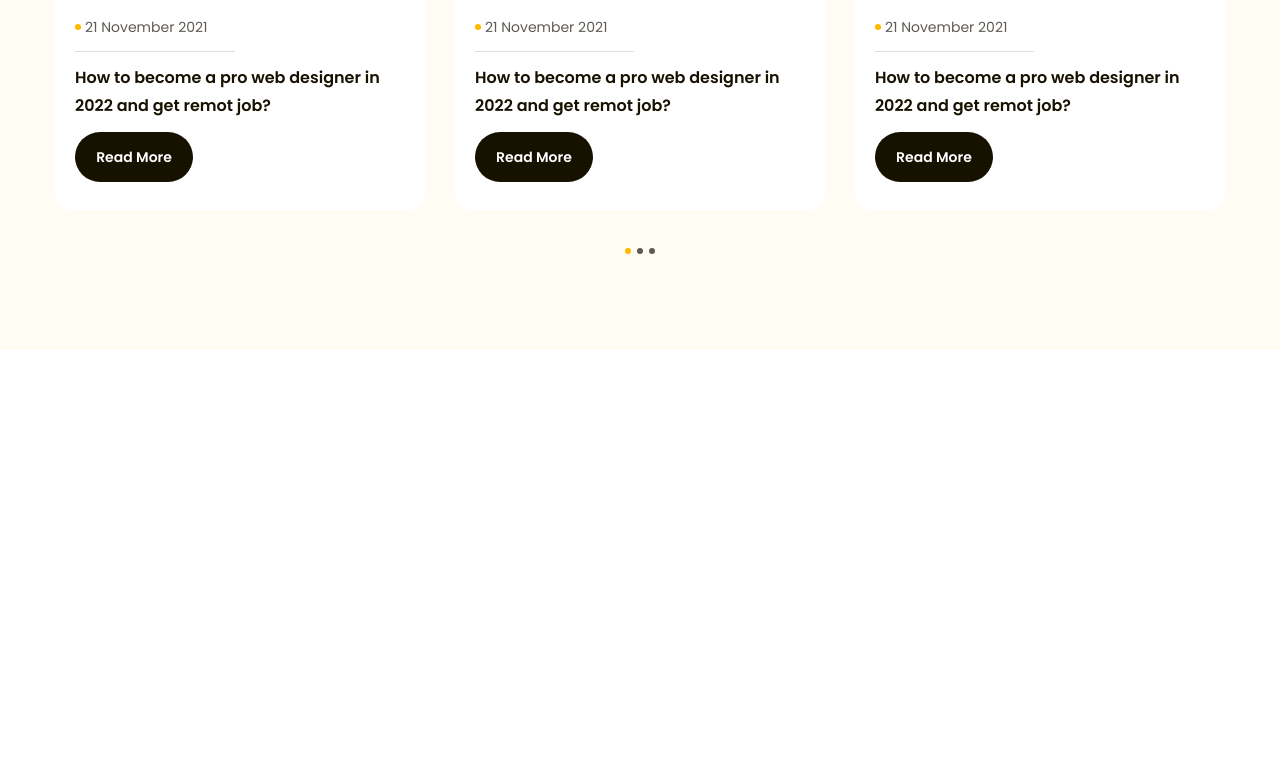
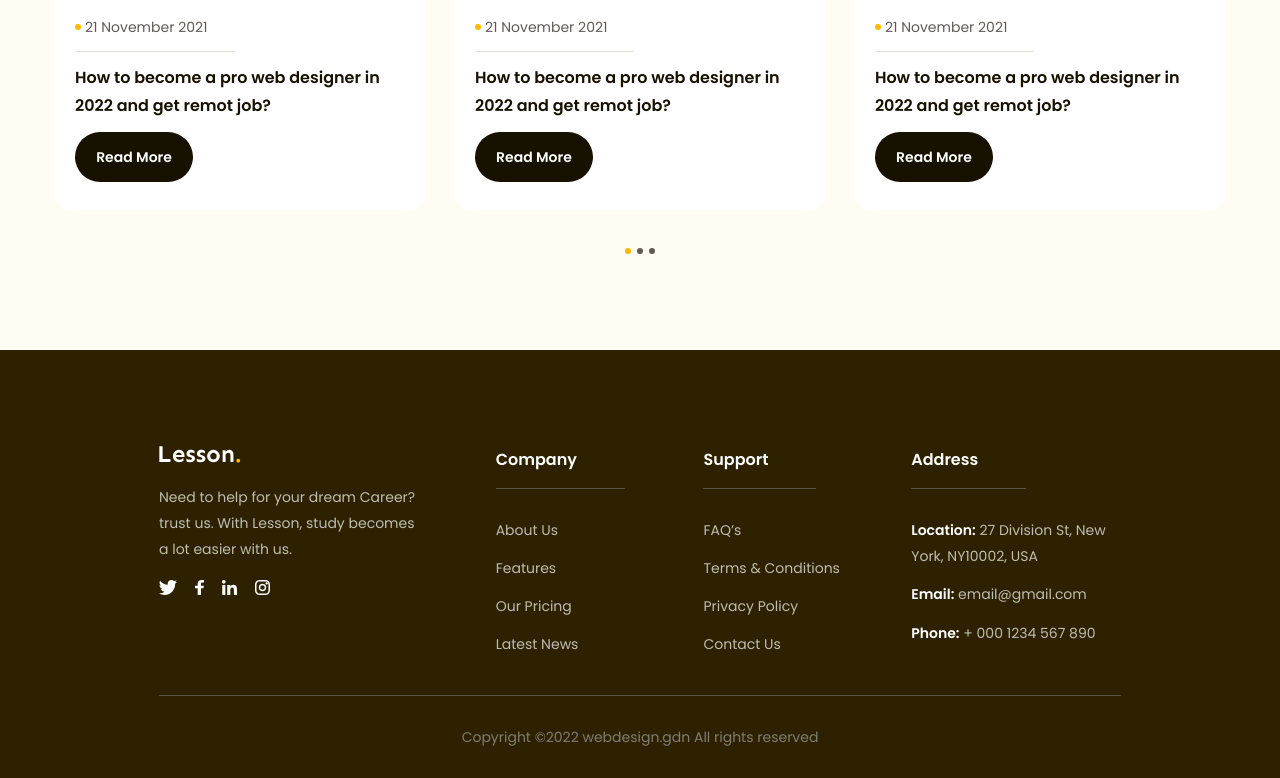
Before and after one commit to PamDng/htmlcss-project-02, a plain HTML site: page index.html in a window 1280 px wide. Shown: the part 4414-5192 px from the top of the page. Before the commit the page ends 5000 px from the top, so only its background shows below. Drawn offline with Linux system fonts and the light colour scheme.

Commit message:
làm phần footer

```diff
--- a/assets/css/style.css
+++ b/assets/css/style.css
@@ -79,6 +79,7 @@
     font-size: 3.8rem;
     line-height: 1.67;
 }
+
 
 .break-all {
     word-break: break-all;
@@ -678,3 +679,84 @@
     cursor: default;
     background: var(--primary-color);
 }
+
+/* footer */
+
+.footer {
+    padding: 96px 135px 0;
+    background: #2E2100;
+}
+
+.footer .row {
+    display: flex;
+    padding-bottom: 38px;
+    border-bottom: 1px solid #59554B;
+}
+
+.footer .row .column {
+    width: 21.6%;
+}
+
+.footer .row .column:first-child {
+    width: 35%;
+}
+
+.footer .desc {
+    margin-top: 18px;
+    max-width: 267px;
+    color: #BFBCB2;
+    font-size: 1.4rem;
+    font-weight: 400;
+    line-height: 1.86;
+}
+
+.footer .social {
+    display: flex;
+    gap: 18px;
+    margin-top: 18px;
+}
+
+.footer .title {
+    display: inline-block;
+    padding:0 48px 14px 0;
+    border-bottom: 1px solid #59554B;;
+    color: #FFF;
+    font-size: 1.6rem;
+    font-weight: 600;
+    line-height: 1.75;
+}
+
+.footer .list {
+    margin-top: 28px;
+
+}
+
+.footer .list a {
+    display: inline-block;
+    margin-bottom: 12px;
+    color: #BFBCB2;
+    font-size: 1.4rem;
+    line-height: 1.86;
+}
+
+.footer .list li:last-child a {
+    margin-bottom: 0;
+}
+
+.footer .list strong {
+    color: #FFF;
+    font-size: 1.4rem;
+    font-weight: 600;
+    line-height: 1.87;
+}
+
+.footer .copyright {
+    padding: 28px 0;
+}
+
+.footer .copyright p {
+    color: #807D74;
+    text-align: center;
+    font-size: 1.4rem;
+    line-height: 1.86;
+    }
--- a/index.html
+++ b/index.html
@@ -18,7 +18,7 @@
         <link rel="stylesheet" href="./assets/css/style.css" />
     </head>
     <body>
-        <main style="height: 5000px">
+        <main>
             <!-- Header -->
             <header class="header fixed">
                 <div class="main-content">
@@ -663,6 +663,111 @@
                     </div>
                 </div>
             </div>
+
+            <!-- Footer -->
+            <div class="footer">
+                <div class="main-content">
+                    <div class="row">
+                        <!-- column 1 -->
+                        <div class="column">
+                            <img
+                                src="/assets/icons/logo-white.svg"
+                                alt="Lesson."
+                                class="logo"
+                            />
+                            <p class="desc">
+                                Need to help for your dream Career? trust us.
+                                With Lesson, study becomes a lot easier with us.
+                            </p>
+                            <div class="social">
+                                <a href="#!">
+                                    <img
+                                        src="./assets/icons/twitter.svg"
+                                        alt=""
+                                    />
+                                </a>
+                                <a href="#!">
+                                    <img src="./assets/icons/f.svg" alt="" />
+                                </a>
+                                <a href="#!">
+                                    <img
+                                        src="./assets/icons/linked_in.svg"
+                                        alt=""
+                                    />
+                                </a>
+                                <a href="#!">
+                                    <img
+                                        src="./assets/icons/instagram.svg"
+                                        alt=""
+                                    />
+                                </a>
+                            </div>
+                        </div>
+                        <!-- column 2 -->
+                        <div class="column">
+                            <h3 class="title">Company</h3>
+                            <ul class="list">
+                                <li>
+                                    <a href="#!">About Us</a>
+                                </li>
+                                <li>
+                                    <a href="#!">Features</a>
+                                </li>
+                                <li>
+                                    <a href="#!">Our Pricing</a>
+                                </li>
+                                <li>
+                                    <a href="#!">Latest News</a>
+                                </li>
+                            </ul>
+                        </div>
+                        <!-- column 3 -->
+                        <div class="column">
+                            <h3 class="title">Support</h3>
+                            <ul class="list">
+                                <li>
+                                    <a href="#!">FAQ’s</a>
+                                </li>
+                                <li>
+                                    <a href="#!">Terms & Conditions</a>
+                                </li>
+                                <li>
+                                    <a href="#!">Privacy Policy</a>
+                                </li>
+                                <li>
+                                    <a href="#!">Contact Us</a>
+                                </li>
+                            </ul>
+                        </div>
+                        <!-- column 4 -->
+                        <div class="column">
+                            <h3 class="title">Address</h3>
+                            <ul class="list">
+                                <li>
+                                    <a href="#!">
+                                        <strong>Location:</strong> 27 Division
+                                        St, New York, NY10002, USA
+                                    </a>
+                                </li>
+                                <li>
+                                    <a href="#!">
+                                        <strong>Email:</strong> email@gmail.com
+                                    </a>
+                                </li>
+                                <li>
+                                    <a href="#!">
+                                        <strong>Phone:</strong> + 000 1234 567
+                                        890
+                                    </a>
+                                </li>
+                            </ul>
+                        </div>
+                    </div>
+                    <div class="copyright">
+                        <p>Copyright ©2022 webdesign.gdn All rights reserved</p>
+                    </div>
+                </div>
+            </div>
         </main>
     </body>
 </html>
```
Also changed, not shown: assets/icons/f.svg (added), assets/icons/instagram.svg (added), assets/icons/linked_in.svg (added), assets/icons/logo-white.svg (added), assets/icons/twitter.svg (added).
